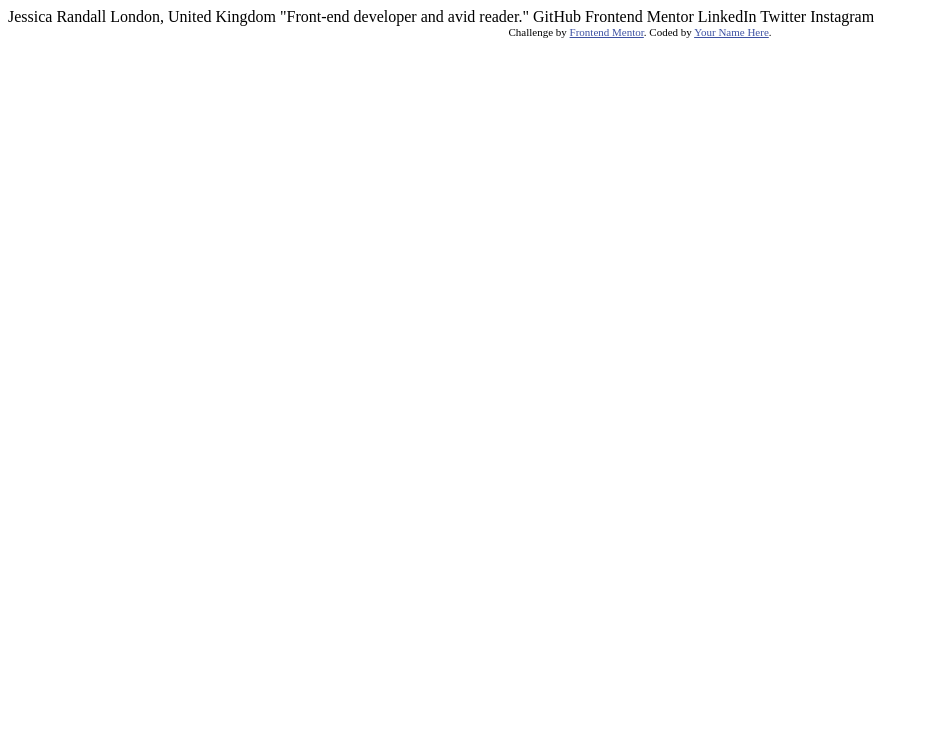
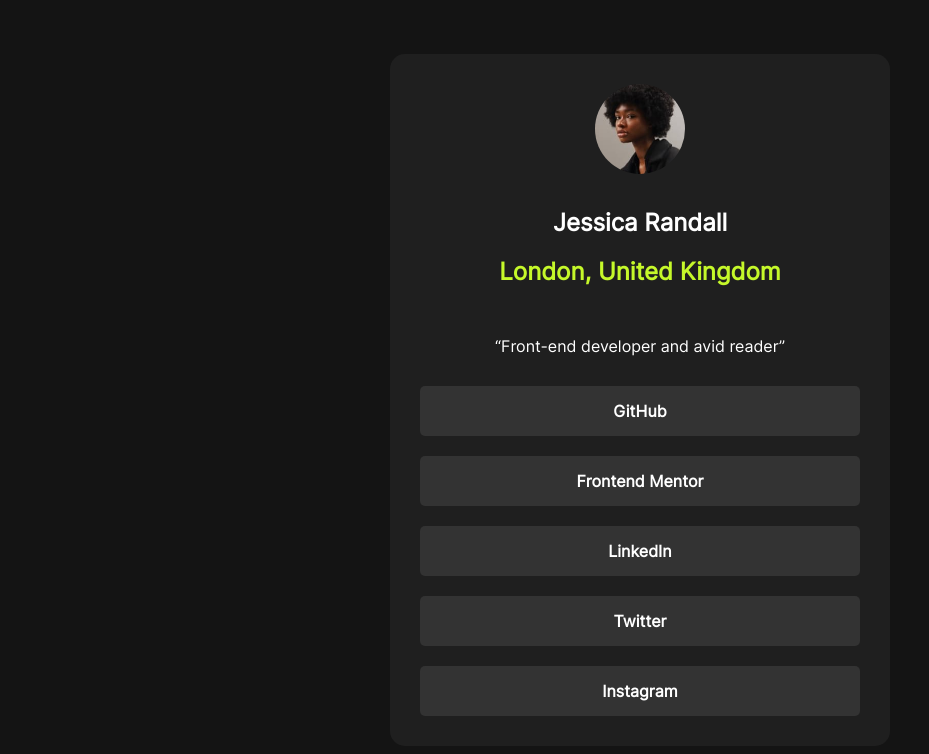
Before and after one commit to mohammed1215/frontendmentor-challenge-1, a plain HTML site: page social-links-profile-main/index.html in a window 1280 px wide. Shown: the whole page, without its empty margins (0-929 px from the left). Drawn offline with Linux system fonts and the light colour scheme.

```diff
--- a/social-links-profile-main/index.html
+++ b/social-links-profile-main/index.html
@@ -1,34 +1,39 @@
 <!DOCTYPE html>
 <html lang="en">
-<head>
-  <meta charset="UTF-8">
-  <meta name="viewport" content="width=device-width, initial-scale=1.0"> <!-- displays site properly based on user's device -->
+  <head>
+    <meta charset="UTF-8" />
+    <meta name="viewport" content="width=device-width, initial-scale=1.0" />
+    <!-- displays site properly based on user's device -->
 
-  <link rel="icon" type="image/png" sizes="32x32" href="./assets/images/favicon-32x32.png">
-
-  <title>Frontend Mentor | Social links profile</title>
-
-  <!-- Feel free to remove these styles or customise in your own stylesheet 👍 -->
-  <style>
-    .attribution { font-size: 11px; text-align: center; }
-    .attribution a { color: hsl(228, 45%, 44%); }
-  </style>
-</head>
-<body>
-
-  Jessica Randall
-  London, United Kingdom
-  "Front-end developer and avid reader."
-
-  GitHub
-  Frontend Mentor
-  LinkedIn
-  Twitter
-  Instagram
-
-  <div class="attribution">
-    Challenge by <a href="https://www.frontendmentor.io?ref=challenge" target="_blank">Frontend Mentor</a>.
-    Coded by <a href="#">Your Name Here</a>.
-  </div>
-</body>
+    <link
+      rel="icon"
+      type="image/png"
+      sizes="32x32"
+      href="./assets/images/favicon-32x32.png"
+    />
+    <title>Frontend Mentor | Social links profile</title>
+    <link rel="stylesheet" href="main.css" />
+  </head>
+  <body>
+    <main role="main">
+      <section>
+        <img
+          src="assets/images/avatar-jessica.jpeg"
+          alt="avatar-jessica.jpeg"
+        />
+        <h1>Jessica Randall</h1>
+        <h2>London, United Kingdom</h2>
+        <q>Front-end developer and avid reader</q>
+        <section class="links">
+          <a href="https://github.com/mohammed1215/">GitHub</a>
+          <a href="https://www.frontendmentor.io/profile/mohammed1215"
+            >Frontend Mentor</a
+          >
+          <a href="https://www.linkedin.com/in/mohammed-elbanawey/">LinkedIn</a>
+          <a href="">Twitter</a>
+          <a href="">Instagram</a>
+        </section>
+      </section>
+    </main>
+  </body>
 </html>
--- /dev/null
+++ b/social-links-profile-main/main.css
@@ -0,0 +1,78 @@
+@font-face {
+  font-family: "welcome";
+  src: url("assets/fonts/Inter-VariableFont_slnt\,wght.ttf") format("truetype");
+  font-style: normal;
+  font-weight: normal;
+}
+
+:root {
+  --Green: hsl(75, 94%, 57%);
+  --White: hsl(0, 0%, 100%);
+  --Grey-700: hsl(0, 0%, 20%);
+  --Grey-800: hsl(0, 0%, 12%);
+  --Grey-900: hsl(0, 0%, 8%);
+}
+
+* {
+  box-sizing: border-box;
+  margin: 0;
+  padding: 0;
+  font-family: "welcome";
+}
+
+p {
+  font-size: 14px;
+}
+
+main {
+  background-color: var(--Grey-900);
+  min-height: 100vh;
+  display: flex;
+  align-items: center;
+  justify-content: center;
+}
+
+main > section {
+  width: min(500px, 100%);
+  text-align: center;
+  padding: 30px;
+  border-radius: 15px;
+  background-color: var(--Grey-800);
+  color: var(--White);
+}
+main img {
+  width: 90px;
+  height: 90px;
+  border-radius: 50%;
+  margin-bottom: 30px;
+}
+main h1 {
+  margin-bottom: 20px;
+}
+main h2 {
+  color: var(--Green);
+  margin-bottom: 50px;
+}
+main q {
+  margin-bottom: 30px;
+  display: block;
+}
+.links {
+  display: flex;
+  flex-direction: column;
+  gap: 20px;
+}
+.links a {
+  padding: 15px 20px;
+  text-decoration: none;
+  color: white;
+  background-color: var(--Grey-700);
+  border-radius: 5px;
+  font-weight: 700;
+  transition: 0.3s;
+}
+
+.links a:hover {
+  background-color: var(--Green);
+  color: var(--Grey-900);
+}
```
